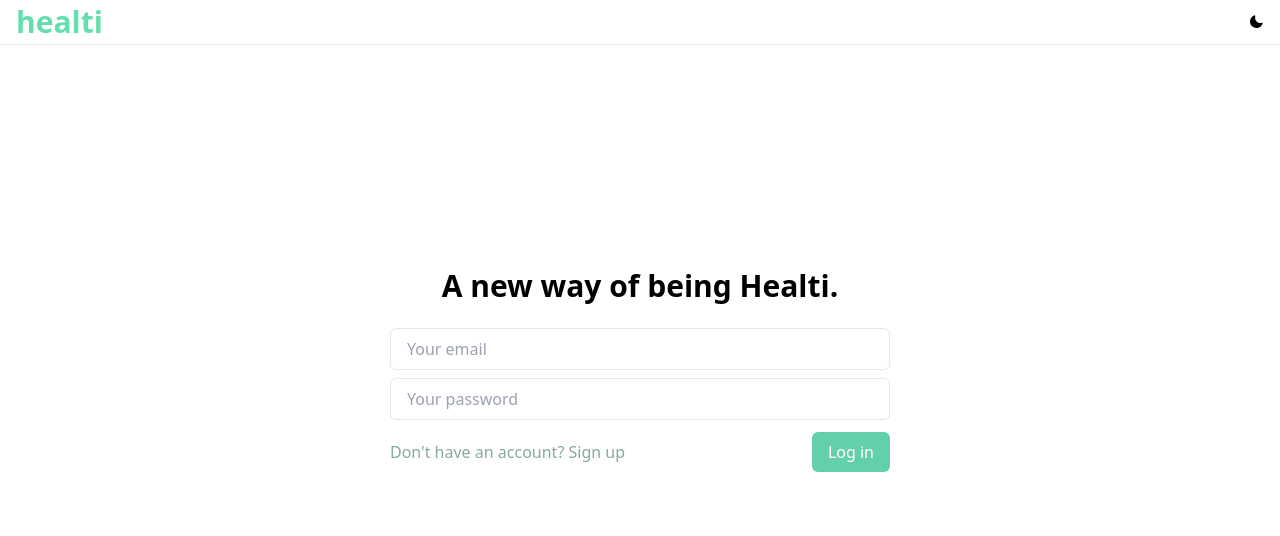
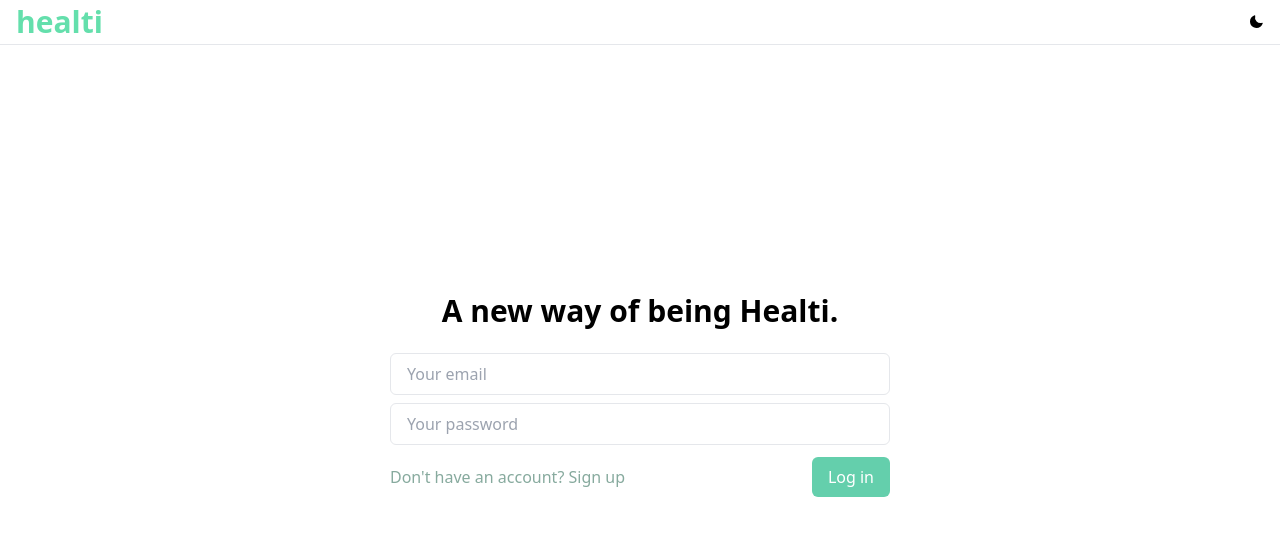
Before and after one commit to vtfrc/healti-nuxt-supa, a Nuxt app: page / in a window 1280 px wide. Shown: the top 536 px of the page. Built offline with nearby package versions, Linux system fonts and the light colour scheme; no server answers.

Commit message:
minor fix

```diff
--- a/components/PageContainer.vue
+++ b/components/PageContainer.vue
@@ -1,6 +1,6 @@
 <template>
 <div class="min-h-screen px-4 mx-auto sm:px-6 lg:px-8">
-    <div class="min-h-screen lg:-mt-[50px] mt-[50px] pb-[50px] flex items-center justify-center">
+    <div class="min-h-screen lg:-mt-[35px] xl:-mt-[50px] mt-[50px] pb-[50px] xl:pb-0 flex items-center justify-center">
     <slot />
     </div>
 </div>
```
